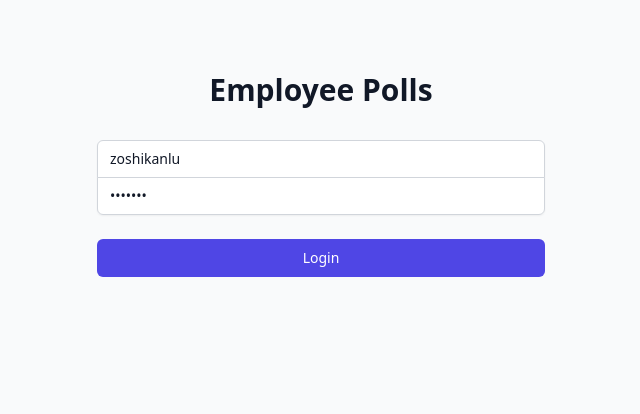
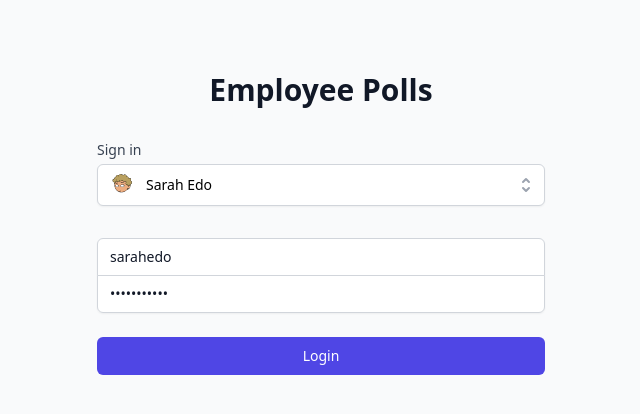
Before and after one commit to yassinouider/udacity-employee-polls, a React (Create React App) app: page /login in a window 1280 px wide. Shown: the top 414 px of the page, without its empty margins (319-959 px from the left). Built offline with nearby package versions, Linux system fonts and the light colour scheme.

Commit message:
add users choice for login

```diff
--- a/src/pages/login.js
+++ b/src/pages/login.js
@@ -1,27 +1,52 @@
 import React from "react";
 import { useDispatch, useSelector } from "react-redux";
-import { login, selectAuthedUser } from "features/user/userSlice";
+import {
+  login,
+  selectAllUsers,
+  selectAuthedUser,
+} from "features/user/userSlice";
 import { useNavigate } from "react-router-dom";
+import { Listbox, Transition } from "@headlessui/react";
+import { CheckIcon, SelectorIcon } from "@heroicons/react/solid";
+
+function classNames(...classes) {
+  return classes.filter(Boolean).join(" ");
+}
 
 export default function Login() {
   let navigate = useNavigate();
   let dispatch = useDispatch();
   const authedUser = useSelector(selectAuthedUser);
+  const users = useSelector(selectAllUsers);
 
   const [isLoading, setIsLoading] = React.useState(false);
+  const [selected, setSelected] = React.useState();
+  const [username, setUsername] = React.useState("");
+  const [password, setPassword] = React.useState("");
 
   React.useEffect(() => {
     if (authedUser) {
       navigate("/");
     }
-  });
+  }, [authedUser, navigate]);
+
+  React.useEffect(() => {
+    if (!selected) setSelected(users[0]);
+  }, [users, selected]);
+
+  React.useEffect(() => {
+    if (!selected) {
+      setUsername("");
+      setPassword("");
+      return;
+    }
+    setUsername(selected.id);
+    setPassword(selected.password);
+  }, [selected]);
 
   const handleLogin = async (e) => {
     setIsLoading(true);
     e.preventDefault();
-    const data = new FormData(e.currentTarget);
-    const username = data.get("username");
-    const password = data.get("password");
 
     if (typeof username !== "string" || typeof password !== "string") {
       return;
@@ -40,6 +65,100 @@ export default function Login() {
               Employee Polls
             </h2>
           </div>
+          {users && selected && (
+            <div>
+              <Listbox value={selected} onChange={setSelected}>
+                {({ open }) => (
+                  <>
+                    <Listbox.Label className="block text-sm font-medium text-gray-700">
+                      Sign in
+                    </Listbox.Label>
+                    <div className="mt-1 relative">
+                      <Listbox.Button className="relative w-full bg-white border border-gray-300 rounded-md shadow-sm pl-3 pr-10 py-2 text-left cursor-default focus:outline-none focus:ring-1 focus:ring-indigo-500 focus:border-indigo-500 sm:text-sm">
+                        <span className="flex items-center">
+                          <img
+                            src={selected.avatarURL}
+                            alt=""
+                            className="flex-shrink-0 h-6 w-6 rounded-full"
+                          />
+                          <span className="ml-3 block truncate">
+                            {selected.name}
+                          </span>
+                        </span>
+                        <span className="ml-3 absolute inset-y-0 right-0 flex items-center pr-2 pointer-events-none">
+                          <SelectorIcon
+                            className="h-5 w-5 text-gray-400"
+                            aria-hidden="true"
+                          />
+                        </span>
+                      </Listbox.Button>
+
+                      <Transition
+                        show={open}
+                        as={React.Fragment}
+                        leave="transition ease-in duration-100"
+                        leaveFrom="opacity-100"
+                        leaveTo="opacity-0"
+                      >
+                        <Listbox.Options className="absolute z-10 mt-1 w-full bg-white shadow-lg max-h-56 rounded-md py-1 text-base ring-1 ring-black ring-opacity-5 overflow-auto focus:outline-none sm:text-sm">
+                          {users.map((person) => (
+                            <Listbox.Option
+                              key={person.id}
+                              className={({ active }) =>
+                                classNames(
+                                  active
+                                    ? "text-white bg-indigo-600"
+                                    : "text-gray-900",
+                                  "cursor-default select-none relative py-2 pl-3 pr-9"
+                                )
+                              }
+                              value={person}
+                            >
+                              {({ selected, active }) => (
+                                <>
+                                  <div className="flex items-center">
+                                    <img
+                                      src={person.avatarURL}
+                                      alt=""
+                                      className="flex-shrink-0 h-6 w-6 rounded-full"
+                                    />
+                                    <span
+                                      className={classNames(
+                                        selected
+                                          ? "font-semibold"
+                                          : "font-normal",
+                                        "ml-3 block truncate"
+                                      )}
+                                    >
+                                      {person.name}
+                                    </span>
+                                  </div>
+
+                                  {selected ? (
+                                    <span
+                                      className={classNames(
+                                        active
+                                          ? "text-white"
+                                          : "text-indigo-600",
+                                        "absolute inset-y-0 right-0 flex items-center pr-4"
+                                      )}
+                                    >
+                                      <CheckIcon
+                                        className="h-5 w-5"
+                                        aria-hidden="true"
+                                      />
+                                    </span>
+                                  ) : null}
+                                </>
+                              )}
+                            </Listbox.Option>
+                          ))}
+                        </Listbox.Options>
+                      </Transition>
+                    </div>
+                  </>
+                )}
+              </Listbox>
               <form
                 className="mt-8 space-y-6"
                 action="#"
@@ -56,7 +175,8 @@ export default function Login() {
                       name="username"
                       type="text"
                       required
-                  defaultValue="zoshikanlu"
+                      value={username}
+                      onChange={(e) => setUsername(e.target.value)}
                       className="appearance-none rounded-none relative block w-full px-3 py-2 border border-gray-300 placeholder-gray-500 text-gray-900 rounded-t-md focus:outline-none focus:ring-indigo-500 focus:border-indigo-500 focus:z-10 sm:text-sm"
                       placeholder="Username"
                     />
@@ -71,7 +191,8 @@ export default function Login() {
                       type="password"
                       autoComplete="current-password"
                       required
-                  defaultValue="pass246"
+                      value={password}
+                      onChange={(e) => setPassword(e.target.value)}
                       className="appearance-none rounded-none relative block w-full px-3 py-2 border border-gray-300 placeholder-gray-500 text-gray-900 rounded-b-md focus:outline-none focus:ring-indigo-500 focus:border-indigo-500 focus:z-10 sm:text-sm"
                       placeholder="Password"
                     />
@@ -105,6 +226,8 @@ export default function Login() {
                 </div>
               </form>
             </div>
+          )}
+        </div>
       </div>
     </>
   );
```
Lines whose indentation alone changed are shown as unchanged.
